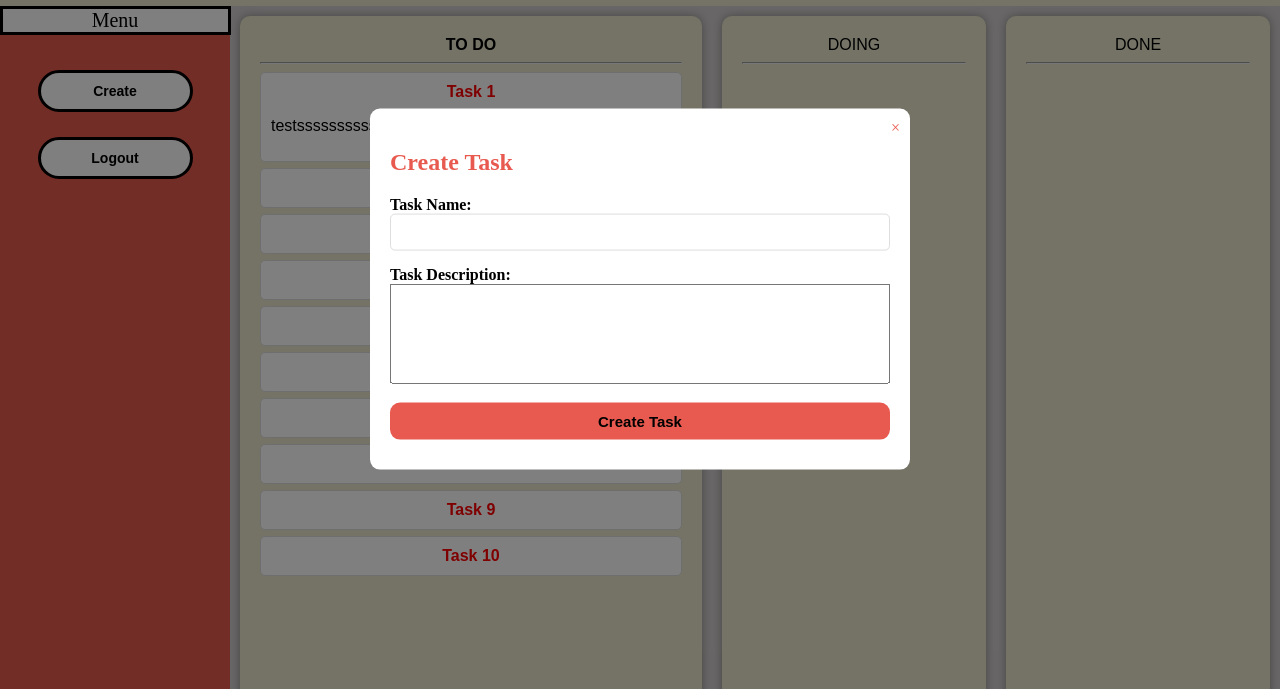
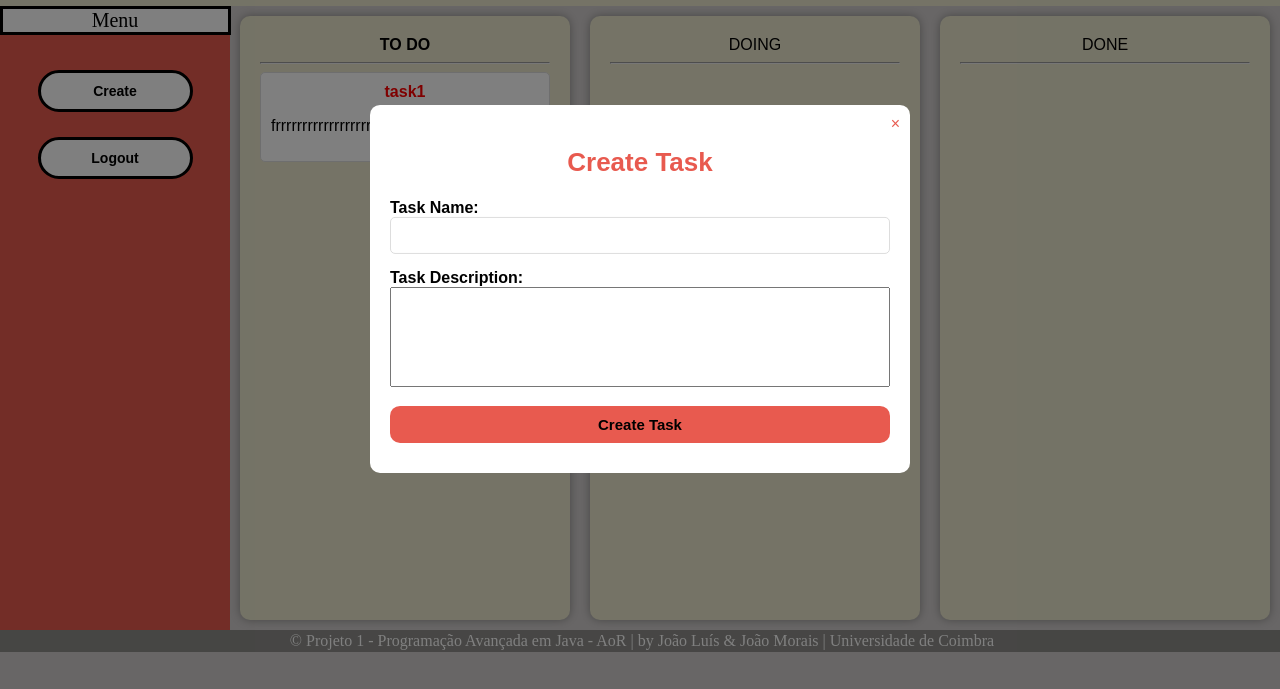
Before and after one commit to joaomluis/scrum_paj, a plain HTML site: page main-page.html in a window 1280 px wide. Both pictures are taken after a click on the button "Create". Shown: the part 111-800 px from the top of the page. Drawn offline with Linux system fonts and the light colour scheme.

Commit message:
main page corrections

```diff
--- a/main-page-scripts.js
+++ b/main-page-scripts.js
@@ -1,6 +1,6 @@
 // scritps para arrastar
 
-document.addEventListener('DOMContentLoaded', function() {
+function setupDragAndDrop() {
     const boxes = document.querySelectorAll('.box');
     const tasks = document.querySelectorAll('.task')
 
@@ -17,6 +17,7 @@ document.addEventListener('DOMContentLoaded', function() {
     });
 
     function dragStart() {
+        console.log("dragStart")
         this.classList.add('dragging');
     }
 
@@ -37,11 +38,18 @@ document.addEventListener('DOMContentLoaded', function() {
     }
 
     function drop() {
+        console.log("Dropping")
         const draggingTask = document.querySelector('.dragging');
+        console.log(draggingTask)
         this.appendChild(draggingTask);
         draggingTask.classList.remove('over');
     }
 
+}
+
+document.addEventListener('DOMContentLoaded', function() {
+    console.log("Running")
+    setupDragAndDrop()
 });
 
 
@@ -74,15 +82,23 @@ function createTask() {
     var taskDescription = document.getElementById("text-area").value;
 
     if (taskName) {
-        var newTask = document.createElement("div");
+        var newTask = document.createElement("li");
         newTask.className = "task";
         newTask.draggable = true;
-        newTask.innerHTML = `<p>${taskName}</p><p>${taskDescription}</p>`;
+        newTask.innerHTML = `
+        <div>
+
+        ${taskName}<p class="task-description"> ${taskDescription}</p>`;
+        //newTask.innerHTML = `<p>${taskName}</p><p>${taskDescription}</p>`;
 
         var toDoList = document.getElementById("to-do-list");
         toDoList.appendChild(newTask);
 
+        document.getElementById("taskName").value = "";
+        document.getElementById("text-area").value = "";
+
         closeModal();
+        setupDragAndDrop();
     }
 }
 
--- a/main-page.html
+++ b/main-page.html
@@ -14,8 +14,7 @@
 <body id="mainbody">
     <header class="header-main">
         <img src="style/post-it-logo.png" alt="Scrum AoR Logo" id="main-logo">
-        <h1>Scrum AoR</h1>
-
+        <h1 id="header-main">Scrum AoR</h1>
         <label class="label" id="welcome-user">Welcome</label>
         <img src="style/icon1.png" alt="user-Logo" id="user-logo">
     </header>
@@ -28,20 +27,11 @@
                 <button id="aside-button" type="button" onclick="logout()">Logout</button>
 
             </aside>
-            <div class="box" id="to-do-list" ondrop="drop(event)" ondragover="allowDrop(event)">TO DO <hr>
-                <div class="task" draggable="true">Task 1
-                    <p id="task-description">testsssssssssssssssssssssssssssssss</p>
-                </div>
-                <div class="task" draggable="true">Task 1</div>
-                <div class="task" draggable="true">Task 2</div>
-                <div class="task" draggable="true">Task 4</div>
-                <div class="task" draggable="true">Task 5</div>
-                <div class="task" draggable="true">Task 6</div>
-                <div class="task" draggable="true">Task 7</div>
-                <div class="task" draggable="true">Task 8</div>
-                <div class="task" draggable="true">Task 9</div>
-                <div class="task" draggable="true">Task 10</div>
-            </div>
+            <ul class="box" id="to-do-list" ondrop="drop(event)" ondragover="allowDrop(event)">TO DO <hr>
+
+            <li class="task" draggable="true">task1
+                <p class="task-description"> frrrrrrrrrrrrrrrrrrrrrrrrrrrrrrrrrrrrrrrrrrrrrrrrrrrrrrrrrrrrrrrrrrrrrrrrrrrrrrrrrrrrrrrrrrrrrrrrrrrrrrrrrrrrrr</p> </li>
+            </ul>
             <div class="box" id="doing-list" ondrop="drop(event)" ondragover="allowDrop(event)">DOING<hr></div>
             <div class="box" id="done-list" ondrop="drop(event)" ondragover="allowDrop(event)">DONE<hr></div>
         </div>
@@ -49,7 +39,7 @@
         <div id="taskModal" class="modal">
             <div class="modal-content">
                 <span class="close" onclick="closeModal()">&times;</span>
-                <h2>Create Task</h2>
+                <h2 id="modal-tittle">Create Task</h2>
                 <label for="taskName">Task Name:</label>
                 <input type="text" id="taskName" required>
                 <label for="taskDescription">Task Description:</label>
--- a/style/style.css
+++ b/style/style.css
@@ -82,7 +82,9 @@ button {
     color: white;
     text-align: center;
     padding: 2px;
+    bottom: 0;
 
+    width: 100%;
 
 }
 
@@ -127,7 +129,7 @@ button {
     color: black;
     width: 500px;
     font-family: sans-serif;
-
+    overflow-y: scroll;
 
 }
 #boxTitulo{
@@ -157,6 +159,7 @@ button {
 
 .maincenter{
     display: flex;
+    height: 78vh;
 }
 
 #box1 {
@@ -169,7 +172,7 @@ button {
     padding: 40px;
     position: relative;
     bottom: 0;
-    height: 100vh;
+    height: auto;
     background-color: #e85a4f;
     width: 150px;
     display: flex;
@@ -216,22 +219,26 @@ h1 {
     font-weight: bold;
     width: 100%;
     box-sizing: border-box;
-    max-width: 100%;
+    list-style: none;
+
 }
 
-#task-description {
+
+.task-description {
     color: black;
     text-align: left;
     font-weight: lighter;
-
+    max-width: 100%;
     overflow: hidden;
     text-overflow: ellipsis;
-    max-width: 100%;
     white-space: nowrap;
+    font-family: Arial, Helvetica, sans-serif;
+
 }
 
 #to-do-list {
     font-weight: bold;
+
 }
 
 #tittle-aside {
@@ -261,15 +268,11 @@ h1 {
     top: 50%;
     left: 50%;
     width: 500px;
-
+    font-family: sans-serif;
     transform: translate(-50%, -50%);
     background-color: #fff;
     padding: 20px;
     border-radius: 10px;
-}
-
-#task-description {
-    width: 400px;
 }
 
 textarea {
@@ -277,6 +280,8 @@ textarea {
     height: 100px;
     box-sizing: border-box;
     resize: none;
+    font-family: sans-serif;
+    font-size: 14px;
 }
 
 .close {
@@ -285,3 +290,8 @@ textarea {
     right: 10px;
     cursor: pointer;
 }
+
+#modal-tittle {
+    text-align: center;
+    font-size: 26px;
+}
```
Also changed, not shown: scripts.js (+0 -15 lines), style/trash-can-regular.svg (added).
